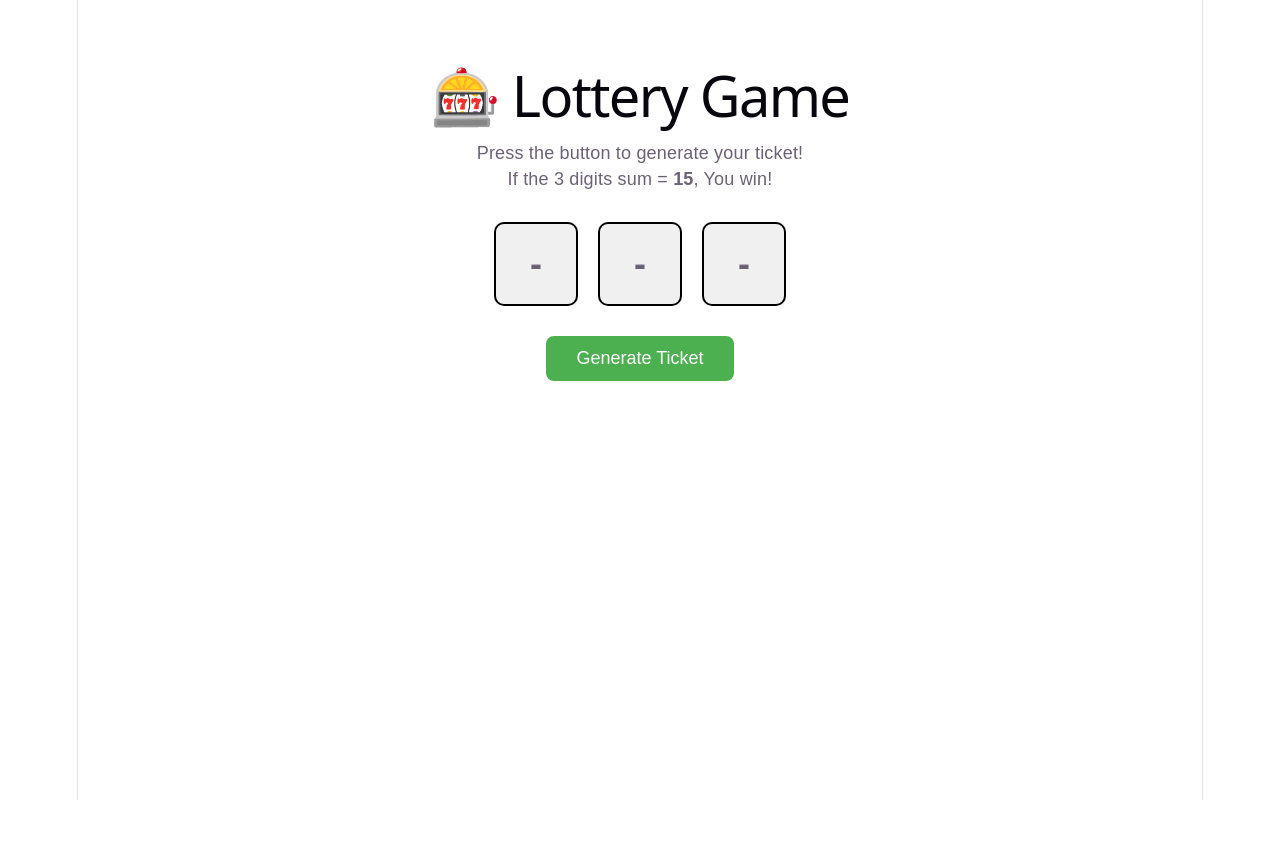
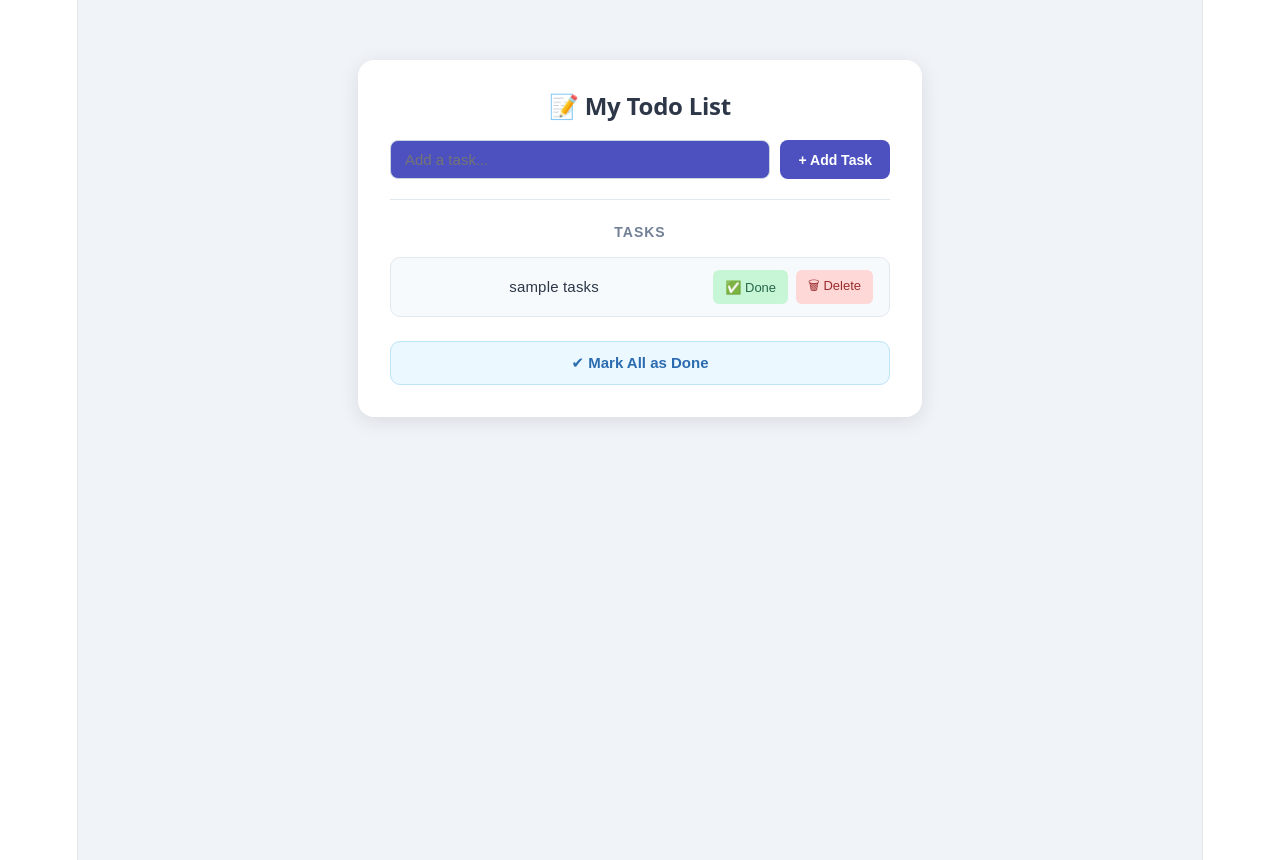
Before and after one commit to officialvikas455/React, a React (Vite) app in the folder react-state-class/: page / in a window 1280 px wide. Before the commit the page ends 800 px from the top, so only its background shows below. Built offline with nearby package versions, Linux system fonts and the light colour scheme.

Commit message:
Styling in Todolist

```diff
--- a/react-state-class/src/App.jsx
+++ b/react-state-class/src/App.jsx
@@ -8,7 +8,7 @@ import LotteryGame from './LotteryGame'
 function App() {
   return (
     <>
-     <LotteryGame/>
+     <TodoList/>
     </>
   )
 }
--- a/react-state-class/src/TodoList.jsx
+++ b/react-state-class/src/TodoList.jsx
@@ -6,23 +6,20 @@ export default function TodoList() {
   let [newTodo, setNewTodo] = useState("");
 
   let addNewTask = () => {
-
     setTodos((prevTodos)=>{
       return [...prevTodos, {task: newTodo, id: uuidv4()}];
-
     });
     setNewTodo("");
   };
 
   let updateTodoValue = (event) =>{
     setNewTodo(event.target.value);
+  }
 
-  }
-   //Delete method
   let deleteTodo = (id) => {
     setTodos(todo.filter((todo) => todo.id != id ));
+  }
 
-  }
   let markAllDone = () =>{
     setTodos(
       todo.map((todo) => {
@@ -50,31 +47,215 @@ export default function TodoList() {
   };
 
   return (
-    <div>
-      <br /><br /><br />
+    <div style={styles.page}>
+
+      {/* Card Container */}
+      <div style={styles.card}>
+
+        <h2 style={styles.title}>📝 My Todo List</h2>
+
+        {/* Input Row */}
+        <div style={styles.inputRow}>
           <input
             type="text"
-        placeholder="Add a task"
+            placeholder="Add a task..."
             value={newTodo}
             onChange={updateTodoValue}
+            style={styles.input}
           />
-      <br />
-      <button onClick={addNewTask}>Add Task</button>
-      <br /><br /><br /><br />
-      <hr />
-      <h4>Task Todo</h4>
-      <ul>
+          <button onClick={addNewTask} style={styles.addButton}>
+            + Add Task
+          </button>
+        </div>
+
+        <hr style={styles.divider} />
+
+        <h4 style={styles.subTitle}>Tasks</h4>
+
+        {/* Task List */}
+        <ul style={styles.list}>
           {todo.map((todo) => (
-          <li key={todo.id}>
-            <span style={todo.isDone ? {textDecorationLine : "line-through"} : {}}>{todo.task}</span>
-            &nbsp;&nbsp;&nbsp;
-            <button onClick={ ()=> deleteTodo(todo.id)}>Delete</button>
-            <button onClick={ ()=> MarkAsDone(todo.id)}>MarkAsDone</button>
+            <li key={todo.id} style={styles.listItem}>
+
+              {/* Task Text */}
+              <span style={todo.isDone ? styles.donTask : styles.taskText}>
+                {todo.task}
+              </span>
+
+              {/* Action Buttons */}
+              <div style={styles.btnGroup}>
+                <button
+                  onClick={() => MarkAsDone(todo.id)}
+                  style={styles.doneButton}
+                >
+                  ✅ Done
+                </button>
+                <button
+                  onClick={() => deleteTodo(todo.id)}
+                  style={styles.deleteButton}
+                >
+                  🗑 Delete
+                </button>
+              </div>
+
             </li>
           ))}
         </ul>
-      <br /> <br />
-      <button onClick={markAllDone}>Mark as All Done</button>
+
+        {/* Mark All Done Button */}
+        <button onClick={markAllDone} style={styles.markAllButton}>
+          ✔ Mark All as Done
+        </button>
+
+      </div>
     </div>
   );
 }
+
+const styles = {
+
+  page: {
+    minHeight: "100vh",
+    backgroundColor: "#f0f4f8",
+    display: "flex",
+    justifyContent: "center",
+    alignItems: "flex-start",
+    paddingTop: "60px",
+    fontFamily: "Arial, sans-serif",
+  },
+
+  card: {
+    backgroundColor: "#ffffff",
+    borderRadius: "16px",
+    padding: "32px",
+    width: "100%",
+    maxWidth: "500px",
+    boxShadow: "0 4px 20px rgba(0,0,0,0.1)",
+  },
+
+  title: {
+    fontSize: "24px",
+    fontWeight: "700",
+    color: "#2d3748",
+    marginBottom: "20px",
+    textAlign: "center",
+  },
+
+  inputRow: {
+    display: "flex",
+    gap: "10px",
+    marginBottom: "20px",
+  },
+
+  input: {
+    flex: 1,
+    padding: "10px 14px",
+    fontSize: "15px",
+    border: "1.5px solid #cbd5e0",
+    borderRadius: "8px",
+    outline: "none",
+    color: "white",
+    backgroundColor: "#4C51BF",  // ✅ added so white text is visible
+  },
+
+  // ✅ Fixed: was using CSS syntax, converted to JS object
+  addButton: {
+    padding: "10px 18px",
+    fontSize: "14px",
+    fontWeight: "600",
+    backgroundColor: "#4C51BF",
+    color: "#ffffff",
+    border: "none",
+    borderRadius: "8px",
+    cursor: "pointer",
+  },
+
+  divider: {
+    border: "none",
+    borderTop: "1.5px solid #e2e8f0",
+    marginBottom: "16px",
+  },
+
+  subTitle: {
+    fontSize: "14px",
+    fontWeight: "600",
+    color: "#718096",
+    textTransform: "uppercase",
+    letterSpacing: "1px",
+    marginBottom: "12px",
+  },
+
+  list: {
+    listStyle: "none",
+    padding: 0,
+    margin: 0,
+    display: "flex",
+    flexDirection: "column",
+    gap: "10px",
+    marginBottom: "24px",
+  },
+
+  listItem: {
+    display: "flex",
+    alignItems: "center",
+    justifyContent: "space-between",
+    backgroundColor: "#f7fafc",
+    border: "1px solid #e2e8f0",
+    borderRadius: "10px",
+    padding: "12px 16px",
+  },
+
+  taskText: {
+    fontSize: "15px",
+    color: "#2d3748",
+    flex: 1,
+  },
+
+  donTask: {
+    fontSize: "15px",
+    color: "#a0aec0",
+    textDecorationLine: "line-through",
+    flex: 1,
+  },
+
+  btnGroup: {
+    display: "flex",
+    gap: "8px",
+    marginLeft: "12px",
+  },
+
+  doneButton: {
+    padding: "6px 12px",
+    fontSize: "13px",
+    fontWeight: "500",
+    backgroundColor: "#c6f6d5",
+    color: "#276749",
+    border: "none",
+    borderRadius: "6px",
+    cursor: "pointer",
+  },
+
+  deleteButton: {
+    padding: "6px 12px",
+    fontSize: "13px",
+    fontWeight: "500",
+    backgroundColor: "#fed7d7",
+    color: "#9b2c2c",
+    border: "none",
+    borderRadius: "6px",
+    cursor: "pointer",
+  },
+
+  markAllButton: {
+    width: "100%",
+    padding: "12px",
+    fontSize: "15px",
+    fontWeight: "600",
+    backgroundColor: "#ebf8ff",
+    color: "#2b6cb0",
+    border: "1.5px solid #bee3f8",
+    borderRadius: "10px",
+    cursor: "pointer",
+  },
+
+};
```
Lines whose indentation alone changed are shown as unchanged.
